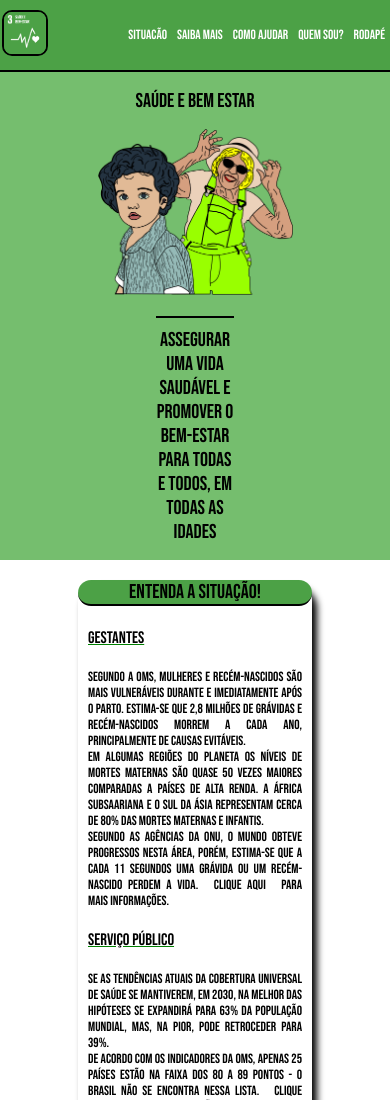
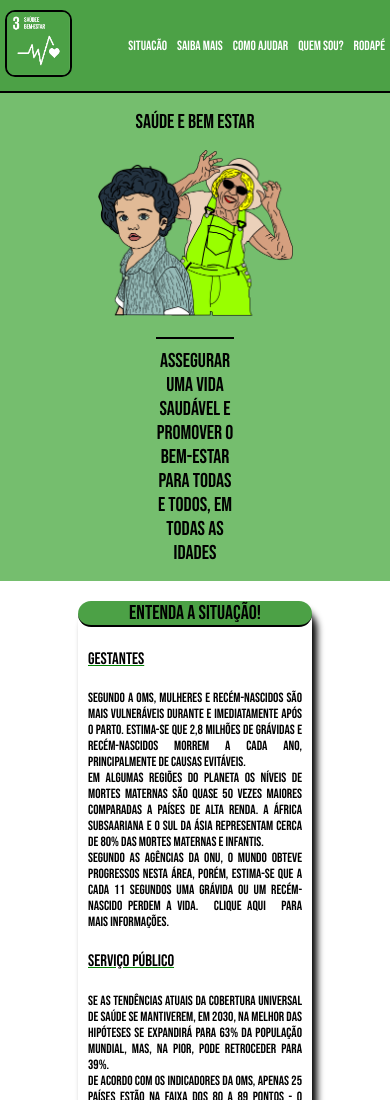
Before and after one commit to RENATlNH0/RENATlNH0.github.io, a plain HTML site: page index.html in a window 390 px wide. Shown: the top 1100 px of the page. Drawn offline with Linux system fonts and the light colour scheme.

Commit message:
ProjetoFinal

```diff
--- a/css_desafio/estilo.css
+++ b/css_desafio/estilo.css
@@ -208,8 +208,8 @@ h6{
         padding-inline-start: 0px;
     }
     #img_menu{
-        width: 5vh;
-        margin-left: 1.5px;
+        width: 7.5vh;
+        margin-left: 5px;
     }
     li{
         font: normal 8pt Bebas Neue;
@@ -330,3 +330,10 @@ h6{
         font: normal 12.5pt Bebas Neue;
     }
 }
+@media all and (max-width: 300px) {
+    /*MENU*/
+    #img_menu{
+        width: 5vh;
+        margin-left: 1.5px;
+    }
+}
```
